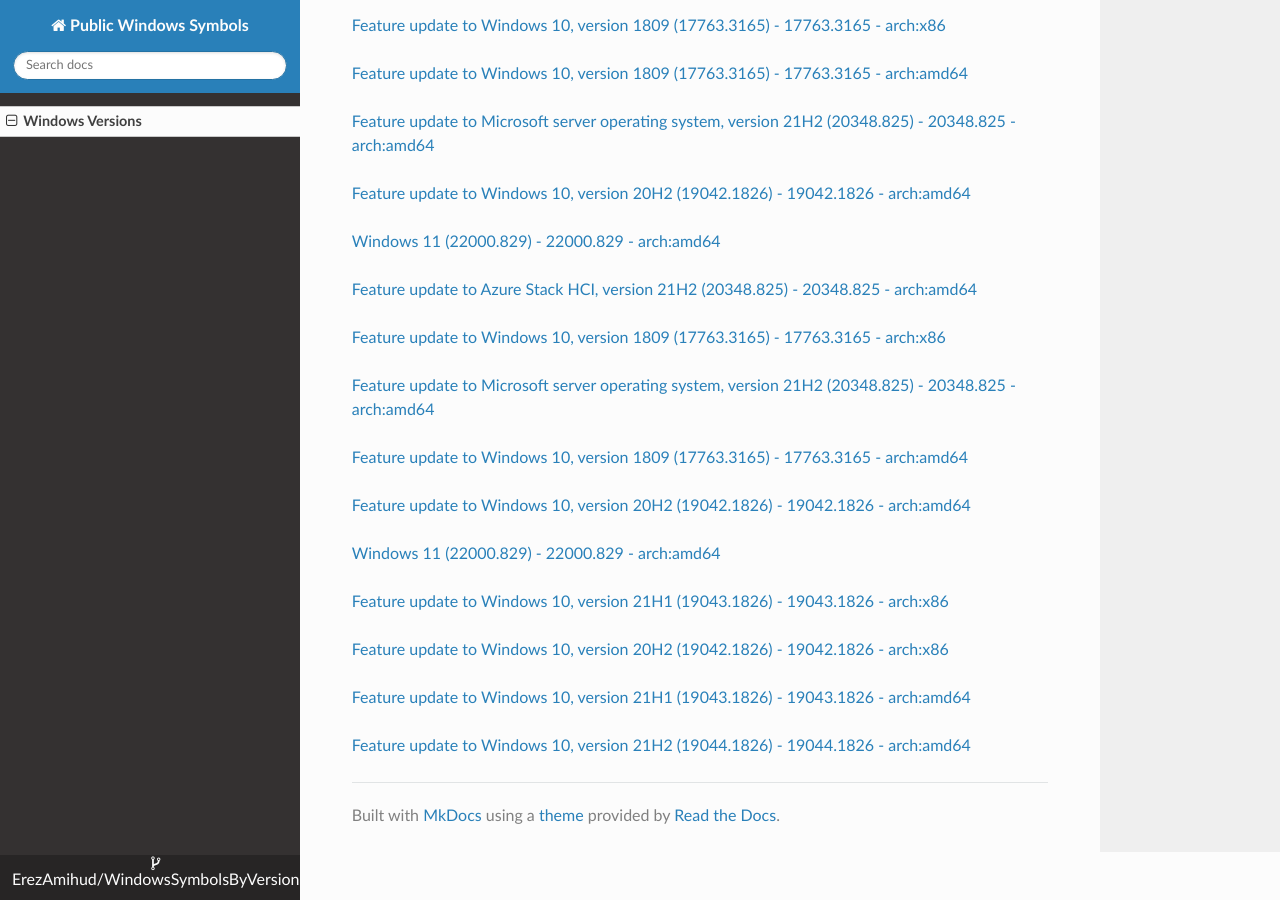
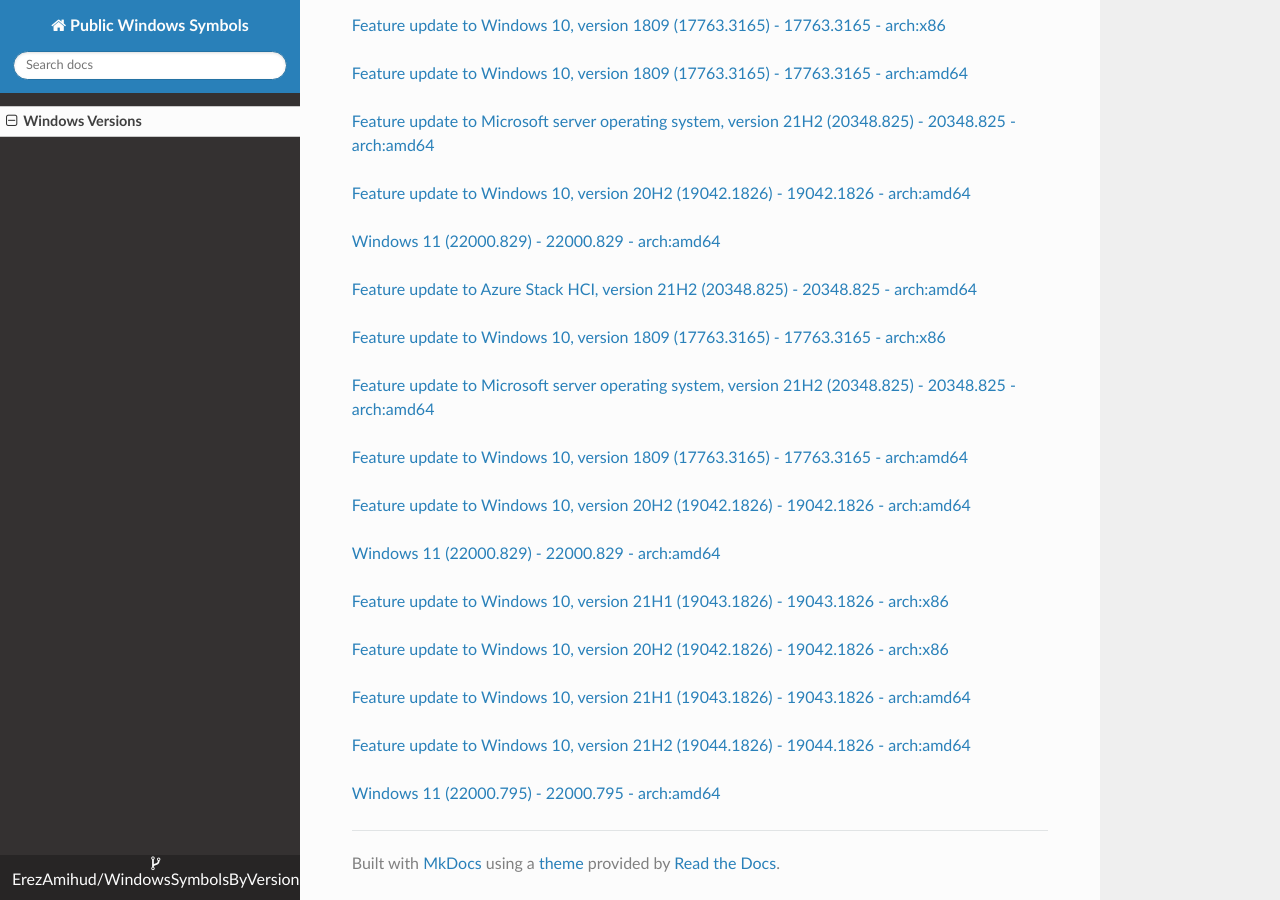
Before and after one commit to ErezAmihud/WindowsSymbolsByVersion, an MkDocs documentation site: the page built from docs/index.md, in a window 1280 px wide and 900 px high, scrolled down 58805 px. Built offline with MkDocs 1.6.1, drawn with Linux system fonts in a browser that asks for light colours; nearby versions of some CDN libraries.

Commit message:
Automated commit, add manifest for 7c267c63-a42f-4c37-b2e1-ba9a3ff61ce7

```diff
--- a/docs/index.md
+++ b/docs/index.md
@@ -3490,3 +3490,6 @@
 
 
 [Feature update to Windows 10, version 21H2 (19044.1826) - 19044.1826 - arch:amd64](https://github.com/ErezAmihud/WindowsSymbolsByVersion/blob/main/manifests/8f39a272-4f37-4f3e-b191-f91c08b50807.manifest)
+
+
+[Windows 11 (22000.795) - 22000.795 - arch:amd64](https://github.com/ErezAmihud/WindowsSymbolsByVersion/blob/main/manifests/7c267c63-a42f-4c37-b2e1-ba9a3ff61ce7.manifest)
```
Also changed, not shown: process_builds.json (+1 -1 lines), 1 other file.
